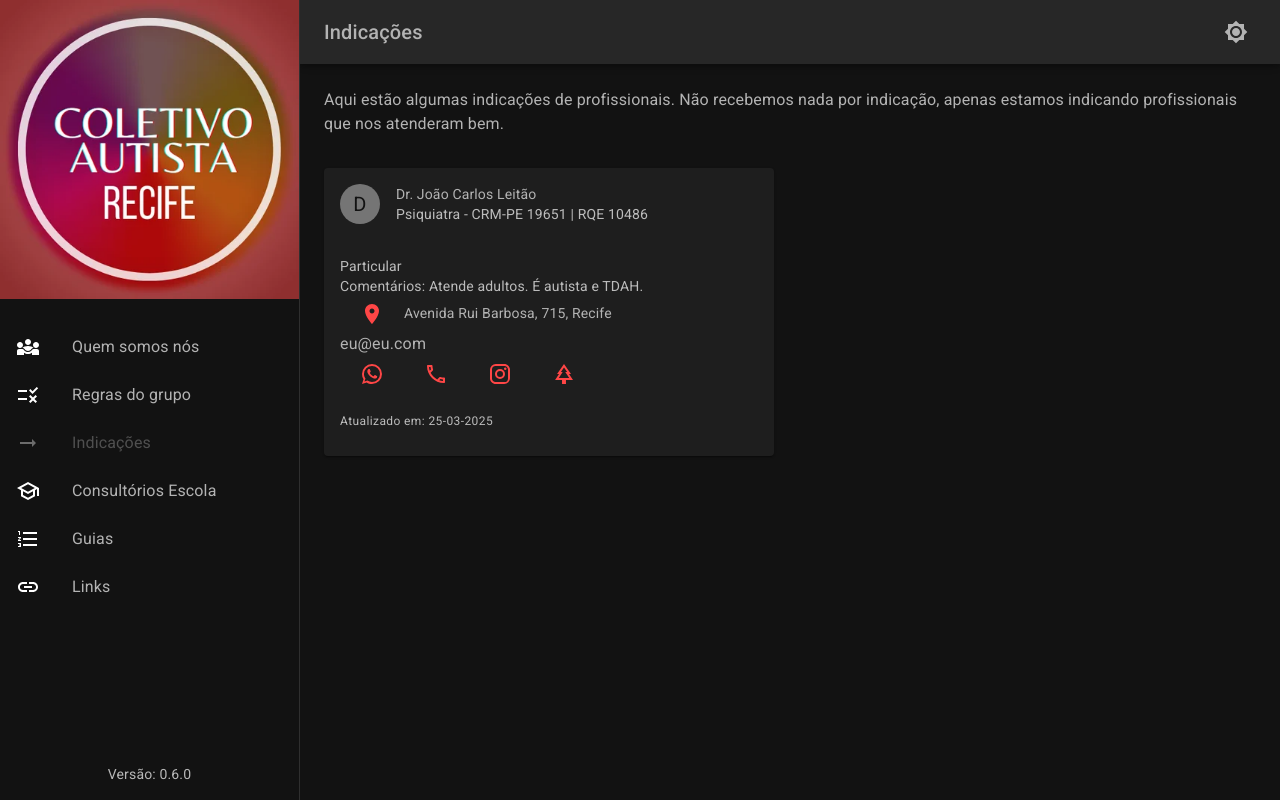
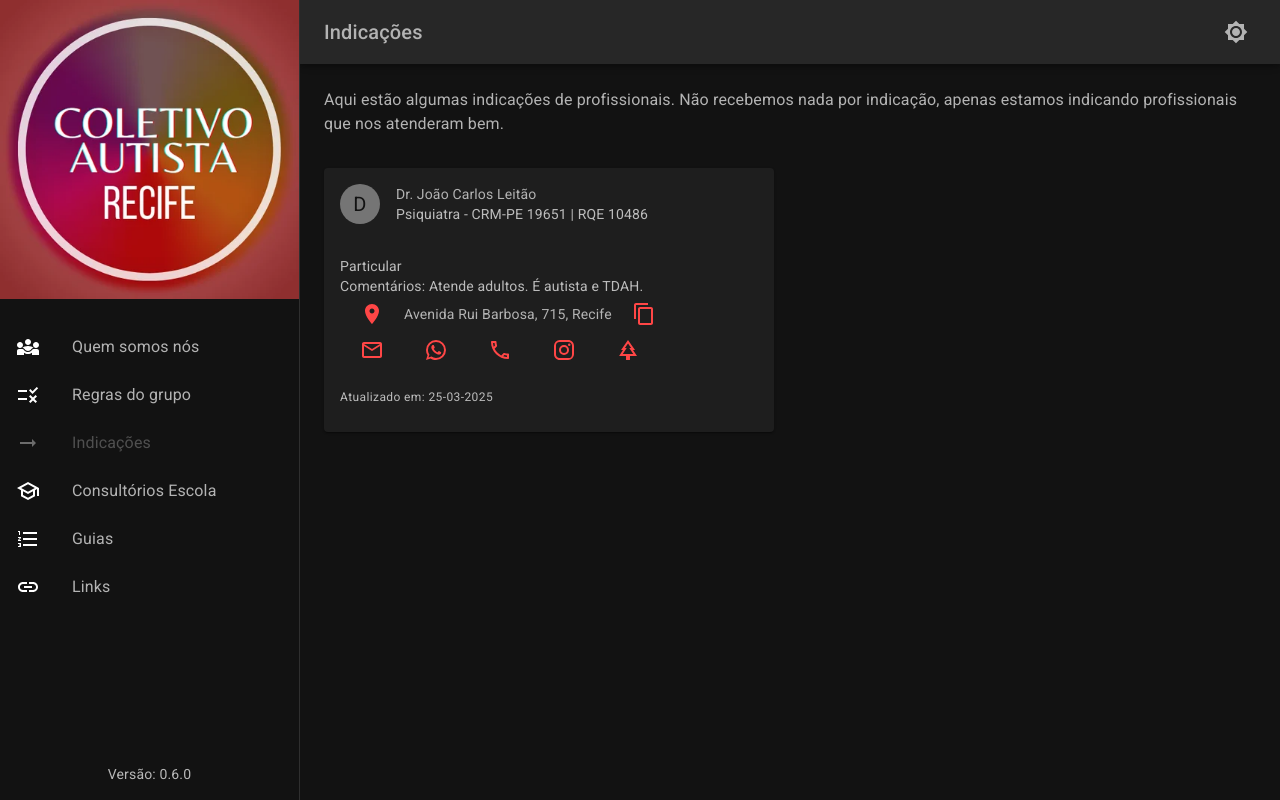
Before and after one commit to iagows/coletivo_autista_recife, a React (Vite) app: page /coletivo_autista_recife/indicacoes in a window 1280 px wide. Built offline with nearby package versions, Linux system fonts and the light colour scheme.

Commit message:
fix: layout

```diff
--- a/src/components/ContactButton/AddressButton/index.tsx
+++ b/src/components/ContactButton/AddressButton/index.tsx
@@ -1,8 +1,6 @@
 import LocationOnIcon from "@mui/icons-material/LocationOn";
-import { Button, type SxProps, Typography } from "@mui/material";
 import type { AddressModelType } from "../../../models/AddressModel";
-
-const addressCss: SxProps = { userSelect: "text" };
+import NoReferrerButton from "../../NoReferrerButton";
 
 const AddressButton = ({
 	bairro,
@@ -12,17 +10,12 @@ const AddressButton = ({
 }: AddressModelType) => {
 	const local = `${logradouro}, ${numero}${bairro ? ` - ${bairro}` : ""}, ${cidade}`;
 	return (
-		<Typography variant="body2" sx={addressCss}>
-			<Button
-				component="a"
-				target="_blank"
-				rel="noopener noreferrer"
-				href={`https://www.google.com/maps/search/?api=1&query=${encodeURIComponent(local)}`}
-			>
-				<LocationOnIcon />
-			</Button>
-			{local}
-		</Typography>
+		<NoReferrerButton
+			href={`https://www.google.com/maps/search/?api=1&query=${encodeURIComponent(local)}`}
+			text={local}
+		>
+			<LocationOnIcon />
+		</NoReferrerButton>
 	);
 };
 
--- a/src/components/ContactButton/index.tsx
+++ b/src/components/ContactButton/index.tsx
@@ -1,9 +1,12 @@
 import InstagramIcon from "@mui/icons-material/Instagram";
 import ParkOutlinedIcon from "@mui/icons-material/ParkOutlined";
-import { Box, Button, type SxProps, Typography } from "@mui/material";
-import { Link as RouterLink } from "react-router-dom";
+import { Box, type SxProps, Typography } from "@mui/material";
 import type { ContatoModelType } from "../../models/ContatoModel";
+import NoReferrerButton from "../NoReferrerButton";
+import AddressButton from "./AddressButton";
 import PhoneButton from "./PhoneButton";
+import useUtils from "../../hooks/useUtils";
+import EmailOutlinedIcon from "@mui/icons-material/EmailOutlined";
 
 const boxGap: SxProps = { gap: 2, marginBottom: 2 };
 
@@ -13,30 +16,47 @@ const ContactButton = ({
 	telefone,
 	instagram,
 	linktree,
+	endereco,
 }: ContatoModelType) => {
+	const { translate } = useUtils();
+	const subject = translate("indicacoes.email.assunto");
+	const body = translate("indicacoes.email.corpo");
+
 	return (
 		<Box sx={boxGap}>
-			{email && <Typography>{email}</Typography>}
+			{endereco?.map((e, i) => (
+				// biome-ignore lint/suspicious/noArrayIndexKey: <explanation>
+				<AddressButton {...e} key={i} />
+			))}
+			<Box display={"flex"}>
+				{email && (
+					<NoReferrerButton
+						href={`mailto:${email}?subject=${encodeURIComponent(subject)}&body=${encodeURIComponent(body)}`}
+					>
+						<EmailOutlinedIcon />
+					</NoReferrerButton>
+				)}
 				{link?.length > 0 &&
 					link.map((link) => (
-					<Button component={RouterLink} to={link.url} key={link.id}>
+						<NoReferrerButton key={link.id} href={link.url}>
 							{link.texto}
-					</Button>
+						</NoReferrerButton>
 					))}
 				{telefone?.length > 0 &&
 					telefone.map((telefone) => (
 						<PhoneButton key={telefone.numero} {...telefone} />
 					))}
 				{instagram && (
-				<Button>
+					<NoReferrerButton href={instagram}>
 						<InstagramIcon />
-				</Button>
+					</NoReferrerButton>
 				)}
 				{linktree && (
-				<Button>
+					<NoReferrerButton href={linktree}>
 						<ParkOutlinedIcon />
-				</Button>
+					</NoReferrerButton>
 				)}
+			</Box>
 		</Box>
 	);
 };
--- /dev/null
+++ b/src/components/CopyButton/index.tsx
@@ -0,0 +1,63 @@
+import ContentCopyOutlinedIcon from "@mui/icons-material/ContentCopyOutlined";
+import { Button, Snackbar, type SnackbarCloseReason } from "@mui/material";
+import { useState } from "react";
+import useUtils from "../../hooks/useUtils";
+
+type Props = {
+	text: string;
+};
+const CopyButton = ({ text }: Props) => {
+	const { translate } = useUtils();
+	const [open, setOpen] = useState<boolean>(false);
+	const [message, setMessage] = useState<string>("");
+
+	const errorMessage = translate("snack.copia.falha");
+	const successMessage = translate("snack.copia.sucesso");
+
+	const showSnack = () => {
+		setOpen(true);
+	};
+
+	const hideSnack = (
+		_: React.SyntheticEvent | Event,
+		reason?: SnackbarCloseReason,
+	) => {
+		if (reason === "clickaway") {
+			return;
+		}
+
+		setOpen(false);
+	};
+
+	const handleSnack = (error?: Error) => {
+		setMessage(error ? errorMessage : successMessage);
+		showSnack();
+	};
+
+	const handleCopy = async () => {
+		if (text) {
+			try {
+				await navigator.clipboard.writeText(text);
+				handleSnack();
+			} catch (error) {
+				handleSnack(error as Error);
+			}
+		}
+	};
+	return (
+		<>
+			<Button onClick={handleCopy}>
+				<ContentCopyOutlinedIcon />
+			</Button>
+			<Snackbar
+				open={open}
+				message={message}
+				onClose={hideSnack}
+				autoHideDuration={6000}
+				anchorOrigin={{ vertical: "bottom", horizontal: "center" }}
+			/>
+		</>
+	);
+};
+
+export default CopyButton;
--- a/src/components/NoReferrerButton/index.tsx
+++ b/src/components/NoReferrerButton/index.tsx
@@ -1,13 +1,35 @@
-import { Button } from "@mui/material";
+import { Box, Button, Typography } from "@mui/material";
 import type { PropsWithChildren } from "react";
+import CopyButton from "../CopyButton";
 
 type Props = {
 	href: string;
+	text?: string;
 };
-const NoReferrerButton = ({ href, children }: PropsWithChildren<Props>) => (
-	<Button href={href} component="a" target="_blank" rel="noopener noreferrer">
-		{children}
-	</Button>
-);
+
+const NoReferrerButton = ({
+	href,
+	text,
+	children,
+}: PropsWithChildren<Props>) => {
+	return (
+		<Box display={"flex"} alignItems={"center"}>
+			<Button
+				href={href}
+				component="a"
+				target="_blank"
+				rel="noopener noreferrer"
+			>
+				{children}
+			</Button>
+			{text && (
+				<>
+					<Typography variant="body2">{text}</Typography>
+					<CopyButton text={text} />
+				</>
+			)}
+		</Box>
+	);
+};
 
 export default NoReferrerButton;
--- a/src/i18n/pt-BR/translation.json
+++ b/src/i18n/pt-BR/translation.json
@@ -1,6 +1,12 @@
 {
 	"page": {
 		"title": "Coletivo de Autistas Adultos de Recife"
+	},
+	"snack": {
+		"copia": {
+			"sucesso": "Texto copiado",
+			"falha": "Erro ao copiar texto"
+		}
 	},
 	"path": {
 		"root": "Coletivo",
@@ -16,6 +22,10 @@
 		"card": {
 			"atualizado": "Atualizado em: {{date}}",
 			"comentarios": "Comentários"
+		},
+		"email": {
+			"assunto": "Contato por meio do site do Coletivo de Autistas Adultos de Recife",
+			"corpo": "Olá,\nConsegui seu contato por meio do site do Coletivo de Autistas Adultos de Recife\n"
 		}
 	},
 	"escola": {
--- a/src/models/LinkModel.ts
+++ b/src/models/LinkModel.ts
@@ -3,7 +3,6 @@ import GenericModel from "./GenericModel";
 
 const LinkModel = GenericModel.extend({
 	url: z.string(),
-	titulo: z.string(),
 });
 
 type LinksModelType = z.infer<typeof LinkModel>;
--- a/src/pages/IndicationsPage/index.tsx
+++ b/src/pages/IndicationsPage/index.tsx
@@ -8,7 +8,6 @@ import {
 	Typography,
 } from "@mui/material";
 import ContactButton from "../../components/ContactButton";
-import AddressButton from "../../components/ContactButton/AddressButton";
 import PagamentoInfo from "../../components/PagamentoInfo";
 import useUtils from "../../hooks/useUtils";
 import IndicationData, {
@@ -48,10 +47,6 @@ const IndicationsPage = () => {
 									{translate("indicacoes.card.comentarios")}: {i.comentarios}
 								</Typography>
 							)}
-							{i.contato?.endereco?.map((e, i) => (
-								// biome-ignore lint/suspicious/noArrayIndexKey: <explanation>
-								<AddressButton {...e} key={i} />
-							))}
 							{i.contato && <ContactButton {...i.contato} />}
 							<Typography variant="caption" color="textSecondary">
 								{translate("indicacoes.card.atualizado", {
```
Lines whose indentation alone changed are shown as unchanged.
